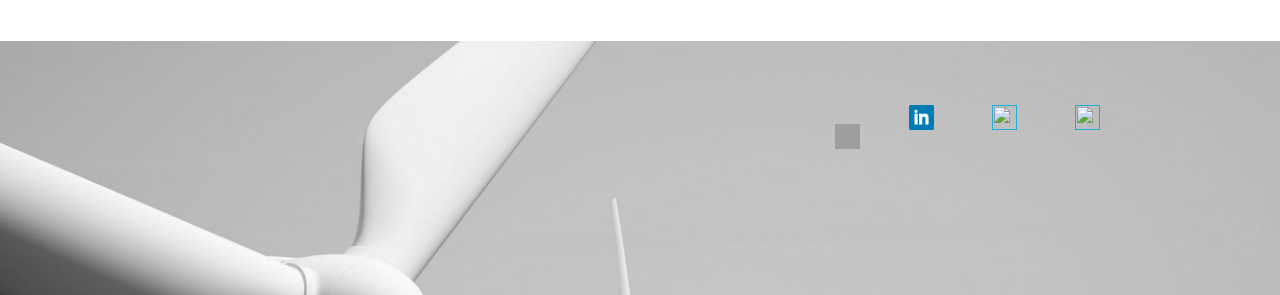
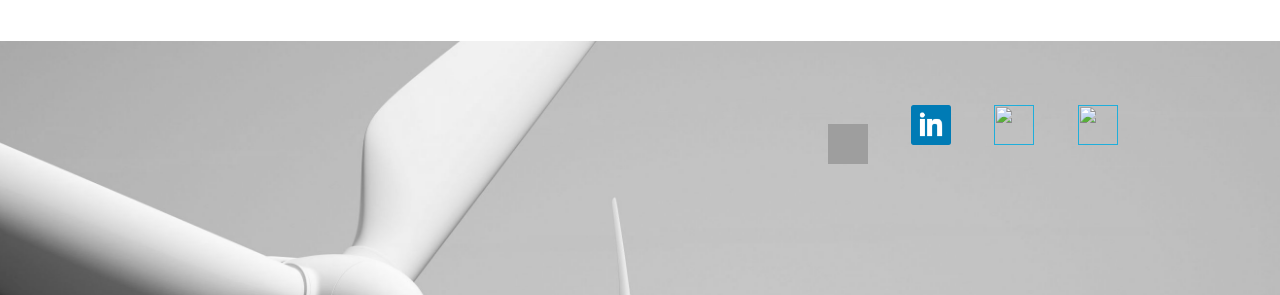
Before and after one commit to jacksoncwilliams/jackson-erin, a Jekyll site: the page built from simpleindex.html, in a window 1280 px wide. Shown: the part 3070-3365 px from the top of the page. Built offline with Jekyll 4.4.1, drawn with Linux system fonts in a browser that asks for light colours; some web fonts are replaced; grey boxes are pictures that could not be loaded.

Commit message:
Update simple.css

```diff
--- a/css/simple.css
+++ b/css/simple.css
@@ -283,8 +283,11 @@ body {
 }
 
 #contact .icons {
-   height: 25px;
-   width: 25px;
+   height: 40px;
+   width: 40px;
+   display: block;
+   margin-left: auto;
+   margin-right: auto;
 }
 
 #contact h1 {
```
